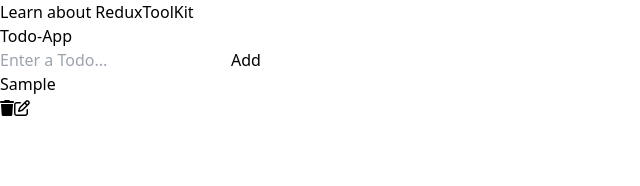
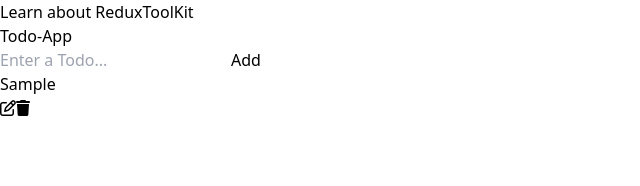
Before and after one commit to bhabinbudujapun/react-basics-to-advanced, a React (Vite) app in the folder todoreduxtoolkit/: page / in a window 1280 px wide. Both pictures are taken after typing "Sample" into the empty fields and a click on the button "Add". Shown: the top 186 px of the page, without its empty margins (0-640 px from the left). Built offline with nearby package versions, Linux system fonts and the light colour scheme.

Commit message:
update/edit logic and render component

```diff
--- a/todoreduxtoolkit/src/components/Todo.jsx
+++ b/todoreduxtoolkit/src/components/Todo.jsx
@@ -1,10 +1,28 @@
-import React from "react";
+import React, { useEffect, useState } from "react";
 import { useSelector, useDispatch } from "react-redux";
-import { removeTodo } from "../features/todo/todoSlice";
+import { updateTodo, removeTodo } from "../features/todo/todoSlice";
 
 function Todos() {
   const todos = useSelector((state) => state.todos);
   const dispatch = useDispatch();
+
+  const [newText, setNewText] = useState("");
+  const [editingId, setEditingId] = useState(null);
+
+  const handleUpdateClick = (id, text) => {
+    setEditingId(id);
+    setNewText(text);
+  };
+
+  const handleSaveClick = (id) => {
+    dispatch(
+      updateTodo({
+        id,
+        text: newText,
+      })
+    );
+    setEditingId(null);
+  };
 
   return (
     <>
@@ -13,17 +31,42 @@
           <li
             className="mt-4 flex justify-between items-center bg-zinc-800 px-4 py-2 rounded"
             key={todo.id}>
+            {editingId === todo.id ? (
+              <>
+                <input
+                  type="text"
+                  value={newText}
+                  onChange={(e) => setNewText(e.target.value)}
+                  className="w-full bg-gray-800 rounded border border-gray-700 focus:border-indigo-500 focus:ring-2 focus:ring-indigo-900 text-base outline-none text-gray-100 py-1 px-3 leading-8 transition-colors duration-200 ease-in-out"
+                />
+                <button
+                  type="submit"
+                  onClick={() => handleSaveClick(todo.id)}
+                  className="text-white bg-green-500 border-0 py-1 px-4 focus:outline-none hover:bg-green-600 rounded text-md">
+                  Save
+                </button>
+              </>
+            ) : (
+              <>
                 <div className="text-white">{todo.text}</div>
                 <div>
+                  <button
+                    onClick={() =>
+                      handleUpdateClick(
+                        dispatch(updateTodo({ id: todo.id, text: todo.text }))
+                      )
+                    }
+                    className="text-white bg-red-500 border-0 m-1 py-1 px-4 focus:outline-none hover:bg-red-600 rounded text-md">
+                    <i className="fa-regular fa-pen-to-square"></i>
+                  </button>
                   <button
                     onClick={() => dispatch(removeTodo(todo.id))}
                     className="text-white bg-red-500 border-0 m-1 py-1 px-4 focus:outline-none hover:bg-red-600 rounded text-md">
                     <i className="fa-solid fa-trash"></i>
                   </button>
-              <button className="text-white bg-red-500 border-0 m-1 py-1 px-4 focus:outline-none hover:bg-red-600 rounded text-md">
-                <i className="fa-regular fa-pen-to-square"></i>
-              </button>
                 </div>
+              </>
+            )}
           </li>
         ))}
       </ul>
--- a/todoreduxtoolkit/src/features/todo/todoSlice.js
+++ b/todoreduxtoolkit/src/features/todo/todoSlice.js
@@ -20,9 +20,17 @@
     removeTodo: (state, action) => {
       state.todos = state.todos.filter((todo) => todo.id != action.payload);
     },
+
+    updateTodo: (state, action) => {
+      const { id, text } = action.payload;
+      console.log(id, text);
+      state.todos = state.todos.map((todo) =>
+        todo.id === id ? { ...todo, text } : todo
+      );
+    },
   },
 });
 
-export const { addTodo, removeTodo } = todoSlice.actions;
+export const { addTodo, updateTodo, removeTodo } = todoSlice.actions;
 
 export default todoSlice.reducer;
```
Lines whose indentation alone changed are shown as unchanged.
